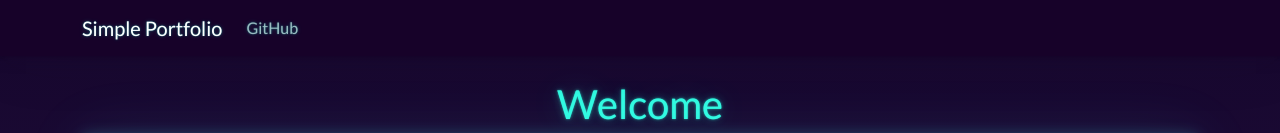
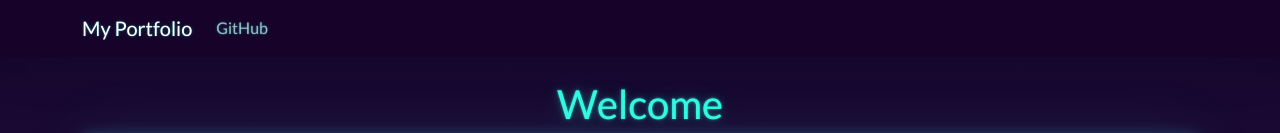
Before and after one commit to AlanMauricioCastillo/Portfolio, a Next.js app: page / in a window 1280 px wide. Shown: the top 133 px of the page. Built offline with nearby package versions, Linux system fonts and the light colour scheme; a small style sheet from the web is missing.

Commit message:
update title

```diff
--- a/components/NavBar.jsx
+++ b/components/NavBar.jsx
@@ -5,7 +5,7 @@ const NavBar = (props) => (
     <div className="container">
       <Link href="/">
       <a className="navbar-brand">
-        Simple Portfolio
+        My Portfolio
       </a>
       </Link>
       <button
```
Also changed, not shown: 1 other file (tests, documents, lock files or other folders).
